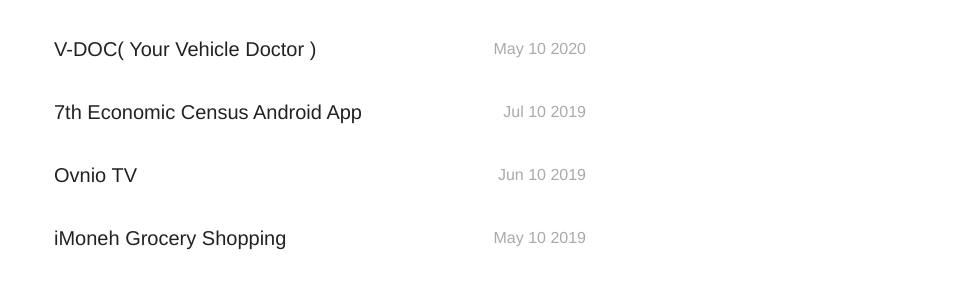
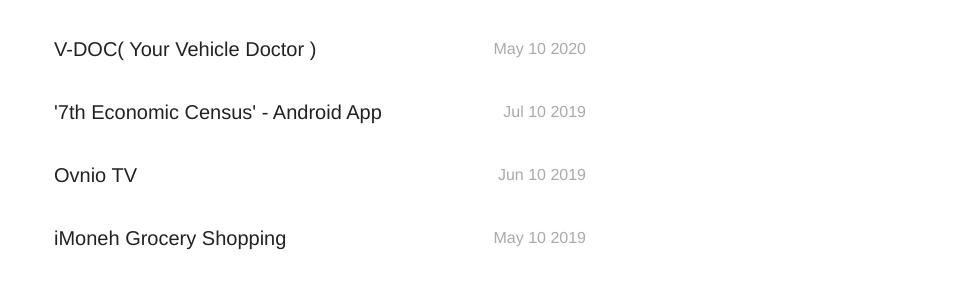
Before and after one commit to bhavya-arora/bhavya-arora.github.io, a Jekyll site: the page built from projects.html, in a window 1280 px wide. Shown: the part 540-831 px from the top of the page, without its empty margins (320-1280 px from the left). Built offline with Jekyll 4.4.1, drawn with Linux system fonts in a browser that asks for light colours.

```diff
--- a/_posts/2020-07-10-ec_info.markdown
+++ b/_posts/2020-07-10-ec_info.markdown
@@ -1,5 +1,5 @@
 ---
-title: "7th Economic Census Android App"
+title: "'7th Economic Census' - Android App"
 layout: post
 date: 2019-07-10 22:10
 tag: Android
```
